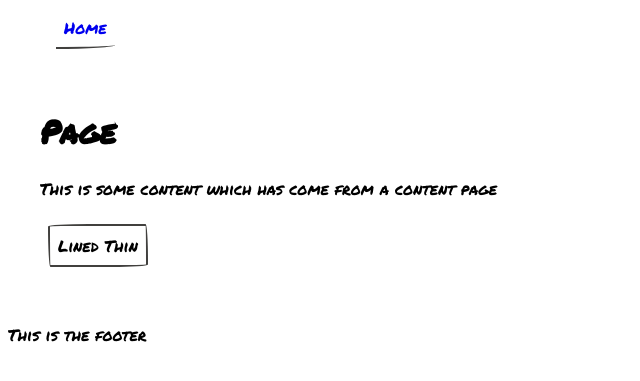
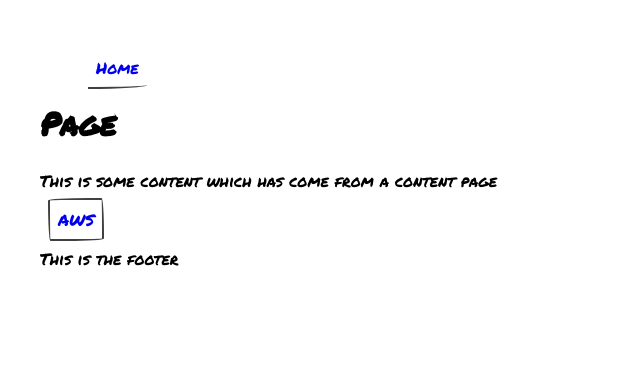
Before and after one commit to steffpotter/sky_presentation, a Flask app: page / in a window 1280 px wide. Shown: the top 381 px of the page, without its empty margins (0-640 px from the left). Run offline with Flask 3, Linux system fonts and the light colour scheme.

Commit message:
updated styles

```diff
--- a/application/static/style.css
+++ b/application/static/style.css
@@ -1,13 +1,13 @@
 body {
     font-family: 'Permanent Marker', cursive;
-  }
-
-main{
     padding: 2rem;
 }
 
 a{
     text-decoration: none;
+}
+
+a.btn-nav{
     padding:0.5rem;
     margin:0.5rem;
     font-size:1rem;
@@ -18,7 +18,7 @@ a{
 }
 
 /*  button styles for the homepage */
-button {
+a.btn-icon {
     background:transparent;
     padding:0.5rem;
     margin:0.5rem;
@@ -32,7 +32,7 @@ button {
     border:solid 2px #41403E;
 }
 
-button:hover, a.btn:hover{
+a.btn-icon:hover, a.btn-nav:hover{
     box-shadow:2px 8px 4px -6px hsla(0,0%,0%,.3);
 }
 
--- a/application/templates/home.html
+++ b/application/templates/home.html
@@ -3,6 +3,6 @@
 
 <p>This is some content which has come from a content page</p>
 
-<button>Lined Thin</button>
+<a class="btn-icon" href="/">AWS</a>
 
 {% endblock %}
--- a/application/templates/layout.html
+++ b/application/templates/layout.html
@@ -12,7 +12,7 @@
     <header>
         <nav>
             <ul>
-                <li><a href="/" class="btn">Home</a></li>
+                <li><a href="/" class="btn-nav">Home</a></li>
             </ul>
         </nav>
     </header>
```
